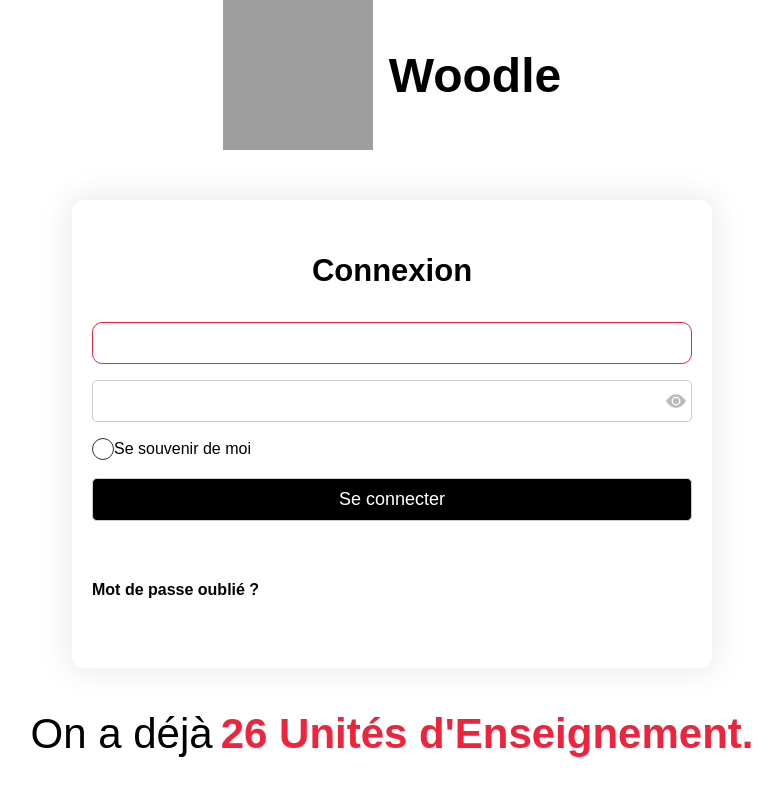
After one commit to mechwii/Woodle_symfony_version, a Symfony app: template templates/login/login.html.twig in a window 1280 px wide. The commit adds this page. Shown: the whole page, without its empty margins (248-1030 px from the left). Run offline with Twig, Linux system fonts and the light colour scheme; the template is opened without the code that fills it, so the values that code supplies are empty; some libraries are stand-ins or nearby versions; grey boxes are pictures that could not be loaded.

Commit message:
Creation of the login page and implementation of all logics security (login, acess, redirection)

```diff
--- a/public/css/login/login.css
+++ b/public/css/login/login.css
@@ -29,20 +29,23 @@ div.website_logo > h1 {
 
 div.connexion {
     background-color: #fff;
+    margin-top: 50px;
     -webkit-box-shadow: 0px 0px 30px 5px rgba(0,0,0,0.08);
     box-shadow: 0px 0px 30px 5px rgba(0,0,0,0.08);
     width: 30%;
+    height: 65%;
     padding: 20px;
     display: flex;
     flex-direction: column;
     align-items: stretch;
-    justify-content: space-around;
+    justify-content: space-evenly;
     max-width: 100%;
     border-radius: 12px;
 }
 
 div.connexion > h3 {
     font-size: 31px;
+    text-align: center;
 }
 
 div.connexion input {
@@ -62,7 +65,7 @@ div.connexion input {
 
 div.connexion input:focus {
     background: #fff;
-    border: 1px solid #db7426;
+    border: 1px solid #EF233C;
     border-radius: 10px;
 }
 
@@ -85,7 +88,7 @@ div.connexion .form {
 
 div.connexion .form_password svg {
     position: absolute;
-    right: 36%;
+    right: 37%;
     fill: #BCBCBC;
     width: 20px;
     height: 20px;
@@ -131,8 +134,8 @@ div.rester_connecte input {
 }
 
 div.rester_connecte input:checked {
-    background-color: #db7426;
-    border: 1px solid #db7426;
+    background-color: #EF233C;
+    border: 1px solid #EF233C;
 }
 
 
@@ -148,6 +151,7 @@ div.form-end > input.bouton_connexion {
     margin-bottom: 1.5em;
 }
 
+
 a.forgot_password {
     text-decoration: none;
     color: #000000;
@@ -158,7 +162,7 @@ a.forgot_password {
 
 a.forgot_password:hover {
     text-decoration: none;
-    color: #db7426;
+    color: #EF233C;
     font-weight: 600;
     margin-bottom: 1em;
     transition-duration: 300ms;
@@ -181,7 +185,7 @@ div.bottom_text > p {
 div.bottom_text h5 {
     font-size: 42px;
     margin-left: 8px;
-    color: #db7426;
+    color: #EF233C;
 }
 
 div.bottom_text > h5{
@@ -206,6 +210,14 @@ div.bottom_text > h1:after{
     /*Apply the blinkking animation looping in 2 steps: visible -> hidden.*/
     animation: blink 1s infinite steps(2, start);
 }
+
+.error{
+    color : #e21313;
+    text-align: center;
+
+}
+
+
 
 /*Create the blinking animation by simply hide the element.*/
 @keyframes blink {
--- /dev/null
+++ b/public/js/login.js
@@ -0,0 +1,72 @@
+// On doit attendre que la page charge sinon marche pas
+document.addEventListener("DOMContentLoaded", function () {
+    let placeholder = document.getElementById("text");
+    let words = ["48 étudiants.", "27 Profs.", "26 Unités d'Enseignement.", "1 beau gosse (M'hammed)."];
+    let index = 0;
+
+    function type(word) {
+        let i = 0;
+        let writing = setInterval(() => {
+            placeholder.innerHTML += word.charAt(i);
+            i++;
+            if (i >= word.length) {
+                clearInterval(writing);
+                setTimeout(erase, 1000);
+            }
+        }, 75)
+
+    }
+
+    function erase() {
+        let deleting = setInterval(() => {
+            placeholder.innerHTML = placeholder.innerHTML.slice(0, -1);
+            if (placeholder.innerHTML.length <= 0) {
+                clearInterval(deleting);
+                index++;
+                if (index >= words.length) {
+                    index = 0;
+                }
+                type(words[index])
+            }
+
+
+        }, 25);
+
+    }
+
+    type(words[index]);
+
+
+    document.getElementById("togglePassword").addEventListener("click", function () {
+        var passwordInput = document.getElementById("password");
+        if (passwordInput.type === "password") {
+            passwordInput.type = "text";
+        } else {
+            passwordInput.type = "password";
+        }
+    });
+    document.addEventListener("DOMContentLoaded", function () {
+        const form = document.querySelector(".formulaire_connexion");
+        const inputs = form.querySelectorAll("input[required]");
+        const submitBtn = document.querySelector(".bouton_connexion");
+
+        function checkInputs() {
+            let allFilled = true;
+            submitBtn.style.backgroundColor = "#000";
+            submitBtn.style.cursor = "pointer";
+            inputs.forEach(input => {
+                if (input.value.trim() === "") {
+                    allFilled = false;
+                    submitBtn.style.backgroundColor = "#444";
+                    submitBtn.style.cursor = "not-allowed";
+                }
+            });
+            submitBtn.disabled = !allFilled;
+        }
+
+        inputs.forEach(input => {
+            input.addEventListener("input", checkInputs);
+        });
+        checkInputs();
+    });
+});
--- /dev/null
+++ b/templates/login/login.html.twig
@@ -0,0 +1,69 @@
+{% extends 'base.html.twig' %}
+
+{% block title %}Se connecter{% endblock %}
+
+{% block stylesheets %}
+    {{ parent() }}
+    <link rel="stylesheet" href="{{ asset('css/login/login.css') }}">
+{% endblock %}
+
+{% block javascripts %}
+    {{ parent() }}
+    <script>
+        // console.log('Test js');
+    </script>
+    <script src="{{ asset('js/login.js') }}"></script>
+{% endblock %}
+
+{% block body %}
+{#    {% if error %}
+        <div class="alert alert-danger">{{ error.messageKey|trans(error.messageData, 'security') }}</div>
+    {% endif %}#}
+
+    {% if app.user %}
+        <div class="mb-3">
+            You are logged in as {{ app.user.userIdentifier }}, <a href="{{ path('app_logout') }}">Logout</a>
+        </div>
+    {% endif %}
+    <div class="container-login">
+        <div class="website_logo">
+            <img src="{{ asset('images/Logo_Woodle.svg') }}" alt="Logo de Woodle">
+            <h1 class="website_name">Woodle</h1>
+        </div>
+        <div class="connexion">
+            <h3>Connexion</h3>
+
+            {% if error %}
+                <p class="error">Email/Mot de passe incorrect veuillez réssayer</p>
+            {% endif %}
+            <form method="post" class="formulaire_connexion">
+                <div class="form">
+                    <input type="email" value="{{ last_username }}" name="_username" id="username" class="form-control" autocomplete="email" required autofocus>
+                </div>
+                <div class="form_password">
+                    <svg id="togglePassword" xmlns="http://www.w3.org/2000/svg" class="svg_icon bi-eye-fill" viewBox="0 0 16 16">
+                        <path d="M10.5 8a2.5 2.5 0 1 1-5 0 2.5 2.5 0 0 1 5 0z"></path>
+                        <path d="M0 8s3-5.5 8-5.5S16 8 16 8s-3 5.5-8 5.5S0 8 0 8zm8 3.5a3.5 3.5 0 1 0 0-7 3.5 3.5 0 0 0 0 7z"></path>
+                    </svg>
+                    <input type="password" name="_password" id="password" class="form-control" autocomplete="current-password" required>
+                </div>
+                <input type="hidden" name="_csrf_token"
+                       value="{{ csrf_token('authenticate') }}"
+                >
+
+                <div class="rester_connecte">
+                    <input type="checkbox" value="lsRememberMe" id="rememberMe">
+                    <label for="rememberMe">Se souvenir de moi</label>
+                </div>
+                <div class="form-end">
+                    <input class="bouton_connexion" type="submit" value="Se connecter" />
+                </div>
+            </form>
+            <a class="forgot_password" href="">Mot de passe oublié ?</a>
+        </div>
+        <div class="bottom_text">
+            <p>On a déjà</p>
+            <h5 id="text" class="text_swap"></h5>
+        </div>
+    </div>
+{% endblock %}
```
Also changed, not shown: src/Controller/LoginController.php (added, +54 -0 lines), src/Entity/Utilisateur.php (+33 -7 lines), src/Security/AccessDeniedHandler.php (added, +48 -0 lines), src/Security/LoginSuccessHandler.php (added, +39 -0 lines), 1 other file.
